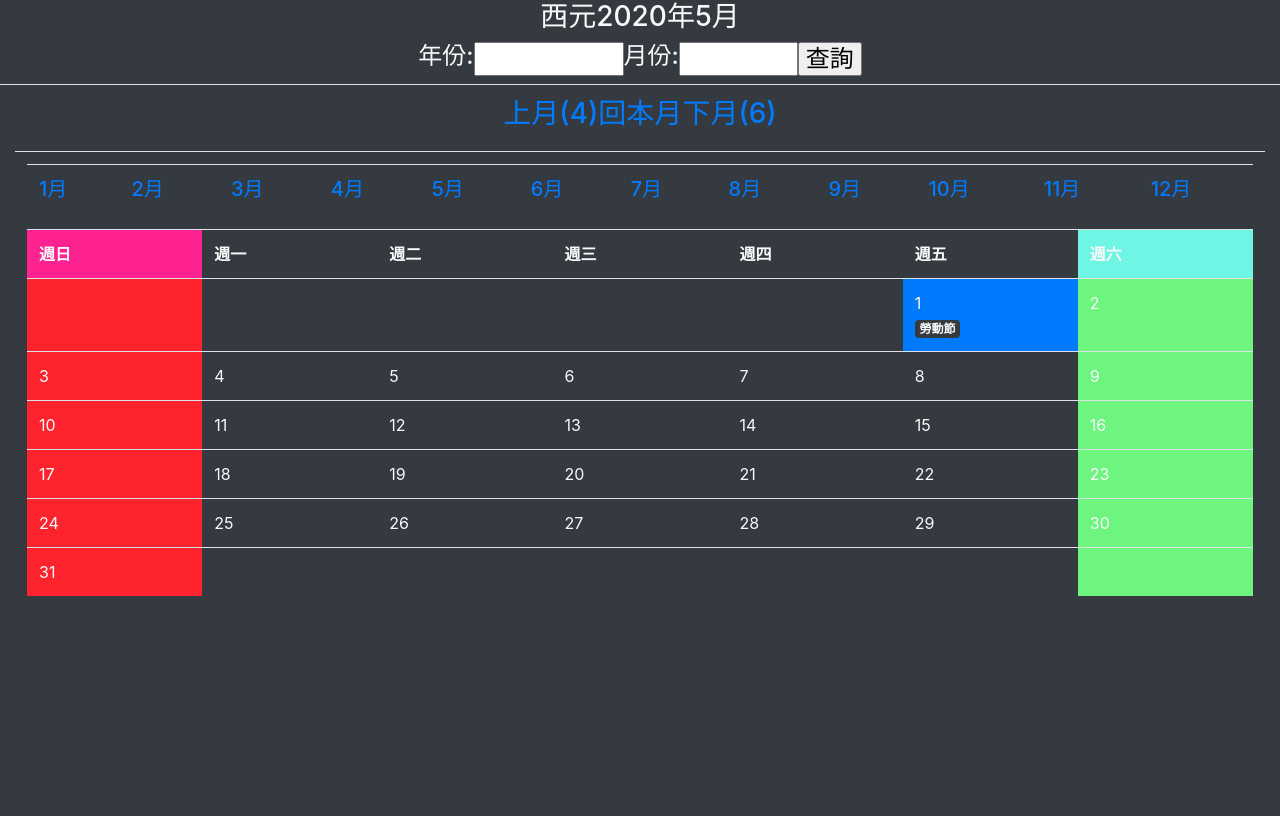
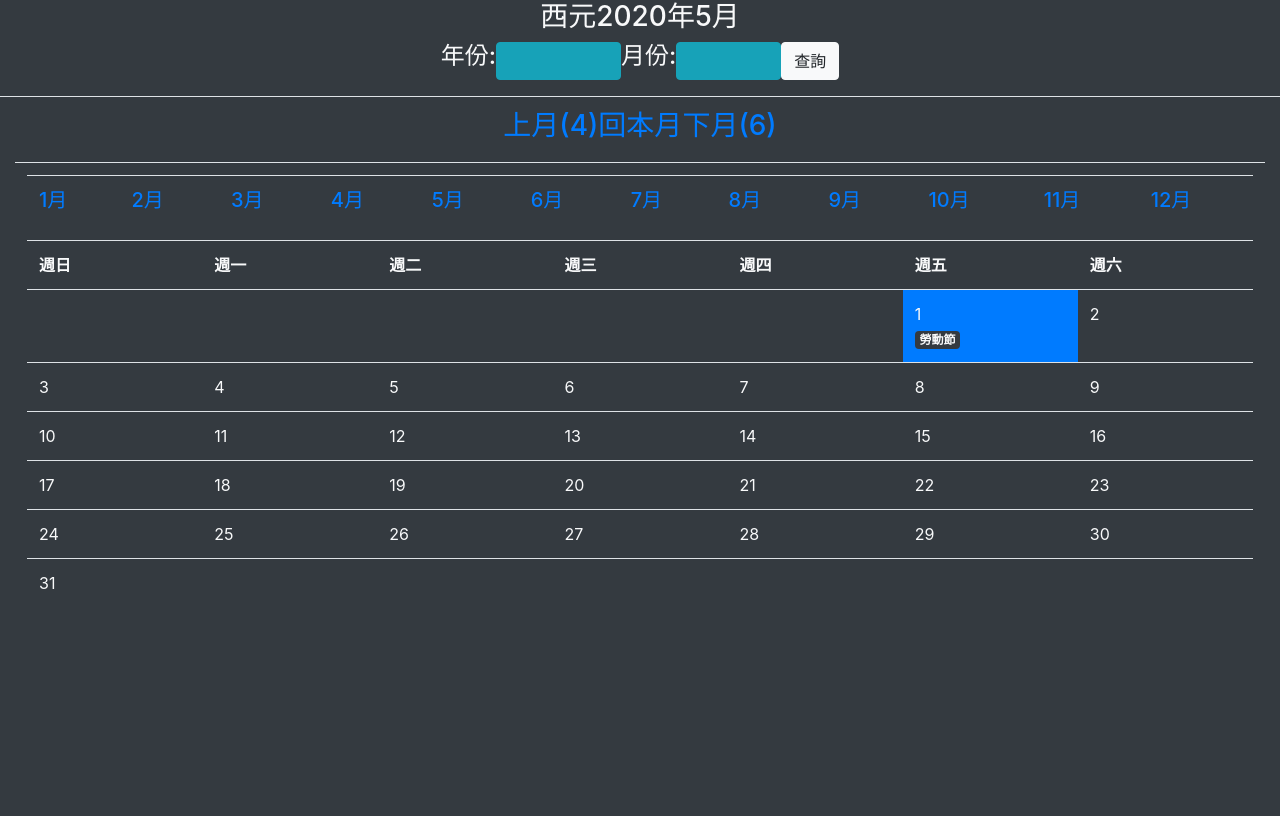
Before and after one commit to wdaweb/calendar-chang180, a PHP site: page / in a window 1280 px wide. Before the commit the page ends 596 px from the top, so only its background shows below. Run offline with PHP 8.4, Linux system fonts and the light colour scheme; data comes from the database, SQL or seed files in the repository.

Commit message:
delete css files

```diff
--- a/index.php
+++ b/index.php
@@ -10,7 +10,7 @@
 
 </head>
 
-<body class="container-fluid bg-dark text-light table-responsive w-auto vh-100">
+<body class="table container-fluid bg-dark text-light table-responsive w-auto vh-100">
         <?php
         // 將預設時區設定到臺灣，沒設定在時間顯示上有時會出問題。
         date_default_timezone_set("Asia/Taipei");
@@ -61,8 +61,12 @@
         echo "<h3 style='text-align:center'>西元", $thisDay["year"], "年", $thisDay["mon"], "月</h3>";
         ?>
 
-        <form action="?" method='get' class="row justify-content-center h4">年份:<input type="number" name="year" min="0" max="9999" oninput="/\d{4}/" title="請輸入年份">月份:<input type="number" name="month" min="1" max="12" title="請輸入1-12">
-            <input type="submit" value="查詢">
+        <form action="?" method='get' class="form-group row justify-content-center h4">
+            年份:
+            <input class="btn btn-info" type="number" name="year" min="0" max="9999" oninput="/\d{4}/" title="請輸入年份">
+            月份:
+            <input class="btn btn-info" type="number" name="month" min="1" max="12" title="請輸入1-12">
+            <input class="btn btn-light" type="submit" value="查詢">
         </form>
 
         <table class="container-fluid row-12 justify-content-center table ">
--- a/style.css
+++ /dev/null
@@ -1,19 +0,0 @@
-body {
-    margin: 0;
-    font-family: "Microsoft JhengHei", Arial, Helvetica, sans-serif;
-    text-align: center;
-    background: lightgoldenrodyellow;
-    height:100%;
-  }
-.calendar td:first-child {
-  background: rgb(255, 35, 46);
-}
-.calendar td:last-child {
-  background: rgb(110, 245, 128);
-}
-.calendar th:first-child {
-  background: rgb(255, 35, 146);
-}
-.calendar th:last-child {
-  background: rgb(110, 245, 228);
-}
```
Also changed, not shown: style_old.css (deleted, +0 -83 lines).
